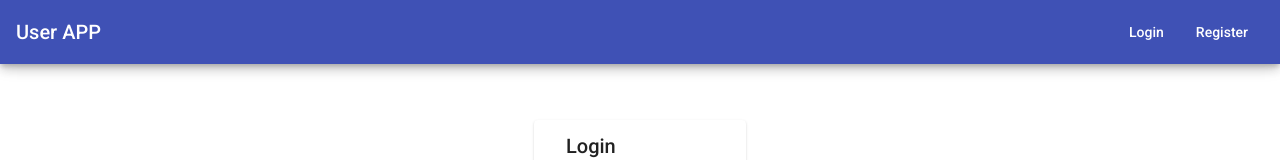
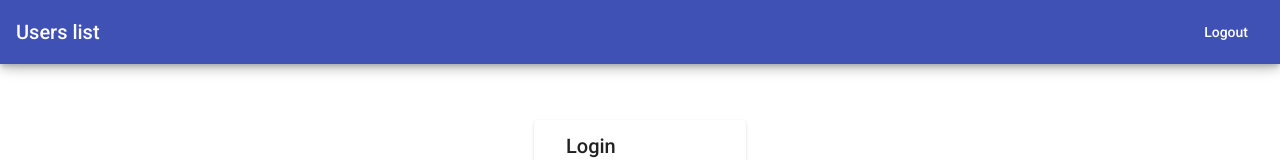
Before and after one commit to Gegham94/node-angular-userapi, an Angular app in the folder user-api-view/: page /#/users-api/login in a window 1280 px wide. Shown: the top 160 px of the page. Built offline with nearby package versions, Linux system fonts and the light colour scheme; sample sign-in values are in the browser's storage; what @angular-material-components/file-input would draw is missing.

Commit message:
fix header buttons

```diff
--- a/user-api-view/src/app/_guard/auth.guard.ts
+++ b/user-api-view/src/app/_guard/auth.guard.ts
@@ -7,6 +7,18 @@ import { Observable } from 'rxjs';
 })
 export class AuthGuard implements CanActivate {
   constructor(private router: Router) { }
+
+  isLoggedIn(
+    next: ActivatedRouteSnapshot,
+    state: RouterStateSnapshot
+  ): Observable<boolean | UrlTree> | Promise<boolean | UrlTree> | boolean | UrlTree {
+    if (localStorage.getItem('access_token')) {
+      return true;
+    }
+    localStorage.removeItem('access_token');
+    this.router.navigate(['users-api/login']);
+    return false;
+  }
 
   canActivate(
     next: ActivatedRouteSnapshot,
--- a/user-api-view/src/app/app.component.html
+++ b/user-api-view/src/app/app.component.html
@@ -1,6 +1,9 @@
 <mat-toolbar color="primary" class="app-header">
-  <div>
-    <a href="/" class="positronx">{{title}}</a>
+  <div *ngIf=!isUserLoggedIn>
+    <a routerLink="/" class="positronx">{{title}}</a>
+  </div>
+  <div *ngIf=isUserLoggedIn>
+    <a routerLink="users-api/list" class="positronx">{{title}}</a>
   </div>
   <span class="nav-tool-items" *ngIf=!isUserLoggedIn>
     <a mat-button routerLink="users-api/login" routerLinkActive="active">Login</a>
--- a/user-api-view/src/app/app.component.ts
+++ b/user-api-view/src/app/app.component.ts
@@ -6,6 +6,16 @@ import { Component } from '@angular/core';
   styleUrls: ['./app.component.css']
 })
 export class AppComponent {
-  isUserLoggedIn: boolean = false;
-  title = 'User APP';
+  isUserLoggedIn!: boolean;
+  title!: string;
+
+  constructor(){
+    if(localStorage.getItem('access_token')){
+      this.isUserLoggedIn = true;
+      this.title = 'Users list';
+    }else{
+      this.isUserLoggedIn = false;
+      this.title = 'User APP';
+    }
+  }
 }
--- a/user-api-view/src/app/components/logout/logout.component.ts
+++ b/user-api-view/src/app/components/logout/logout.component.ts
@@ -17,7 +17,7 @@ export class LogoutComponent implements OnInit {
 
   ngOnInit(): void {
     localStorage.removeItem('access_token');
-    localStorage.removeItem('email_status');
+
     this.appComponent.isUserLoggedIn = false;
     this.appComponent.title = this.title;
     this.router.navigate(['users-api/login']);
--- a/user-api-view/src/app/routes/app-routing.module.ts
+++ b/user-api-view/src/app/routes/app-routing.module.ts
@@ -16,7 +16,6 @@ const routes: Routes = [
   { path: 'users-api/create', component: RegisterComponent },
   { path: 'users-api/list', canActivate: [AuthGuard], component: UsersComponent },
   { path: 'users-api/:id', canActivate: [AuthGuard], component: UserComponent },
-
 ];
 
 @NgModule({
```
Also changed, not shown: user-api-view/src/app/components/login/login.component.ts (+0 -9 lines), user-api-view/src/app/components/user/user.component.ts (+0 -8 lines), 1 other file (tests, documents, lock files or other folders).
